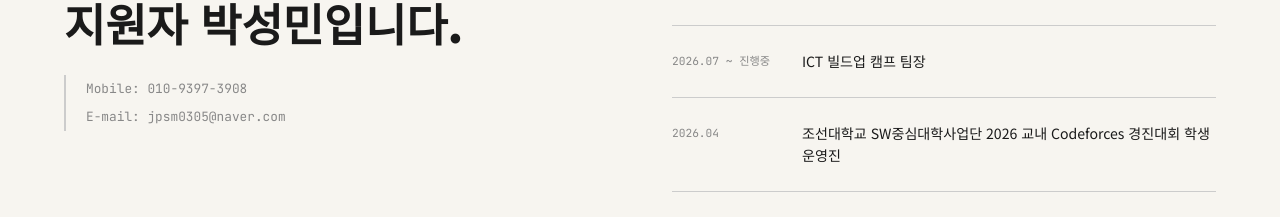
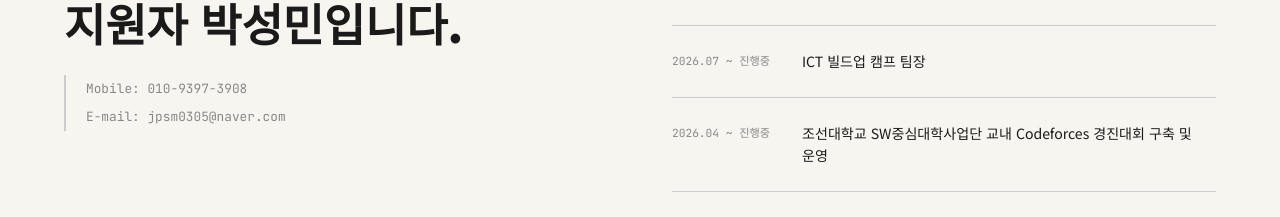
Before and after one commit to Terra0305/portfolio-parkseongmin, a React (Vite) app in the folder client/: page / in a window 1280 px wide. Shown: the part 1240-1457 px from the top of the page. Built offline with nearby package versions, Linux system fonts and the light colour scheme.

Commit message:
진행중 추가

```diff
--- a/client/src/App.tsx
+++ b/client/src/App.tsx
@@ -213,7 +213,7 @@ function AboutSection() {
               <InfoList title="Activities" items={[
                 { period: '2026.07 ~ 진행중', desc: '아두이노 코딩 교육 강사 (초등부)' },
                 { period: '2026.07 ~ 진행중', desc: 'ICT 빌드업 캠프 팀장' },
-                { period: '2026.04', desc: '조선대학교 SW중심대학사업단 2026 교내 Codeforces 경진대회 학생 운영진' },
+                { period: '2026.04 ~ 진행중', desc: '조선대학교 SW중심대학사업단 교내 Codeforces 경진대회 구축 및 운영' },
                 { period: '2025.08 ~ 2025.10', desc: 'GIST-MIT 공동 연구, 외부 참여 연구원 (Research Assistant)' },
                 { period: '2025.07 ~ 2025.11', desc: '호남 ICT 이노베이션 개발자 소그룹 팀빌딩 6기 팀장' },
               ]} />
```
